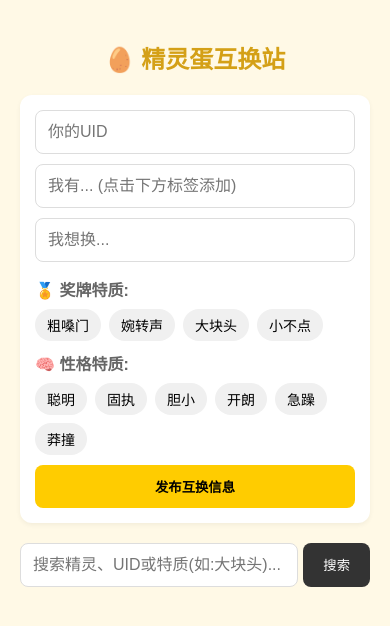
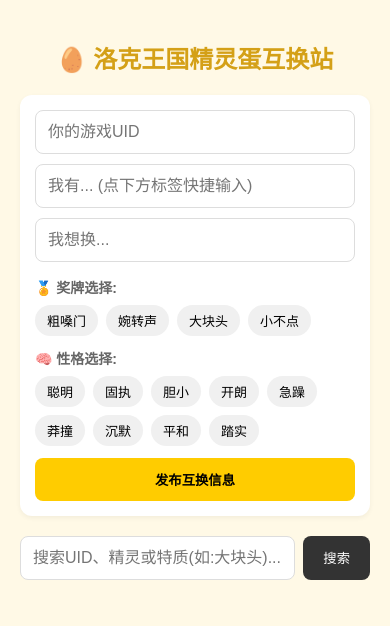
Before and after one commit to Fissure666/python--, a Flask app: page / in a window 390 px wide. Shown: the top 626 px of the page. Run offline with Flask 3, Linux system fonts and the light colour scheme; data that the repository does not hold is empty.

Commit message:
refactor: optimize mobile UI and add copy function

```diff
--- a/roco_exchange/templates/index.html
+++ b/roco_exchange/templates/index.html
@@ -9,46 +9,50 @@
         body { font-family: 'PingFang SC', 'Microsoft YaHei', sans-serif; background: var(--bg); margin: 0; padding: 20px; }
         .container { max-width: 800px; margin: auto; }
 
-        /* 📱 响应式输入组：手机自动堆叠，电脑横排 */
+        /* 📱 响应式布局：手机自动堆叠 */
         .input-group { display: flex; flex-wrap: wrap; gap: 10px; margin-bottom: 15px; }
         input { flex: 1 1 200px; padding: 12px; border: 1px solid #ddd; border-radius: 8px; font-size: 16px; }
 
-        .publish-btn { background: var(--primary); border: none; padding: 12px 25px; border-radius: 8px; cursor: pointer; font-weight: bold; width: 100%; }
+        .publish-btn { background: var(--primary); border: none; padding: 12px 25px; border-radius: 8px; cursor: pointer; font-weight: bold; width: 100%; transition: 0.3s; }
+        .publish-btn:hover { background: #e6b800; }
 
-        /* 🏷️ 标签选择区域 */
+        /* 🏷️ 标签选择 */
         .tag-box { background: white; padding: 15px; border-radius: 12px; margin-bottom: 20px; box-shadow: 0 2px 5px rgba(0,0,0,0.05); }
-        .tag-label { font-weight: bold; margin-bottom: 8px; display: block; color: #666; }
-        .tag-container { display: flex; flex-wrap: wrap; gap: 8px; margin-bottom: 10px; }
-        .tag-btn {
-            background: #f0f0f0; border: none; padding: 6px 12px; border-radius: 20px;
-            font-size: 14px; cursor: pointer; transition: 0.3s;
-        }
+        .tag-label { font-weight: bold; margin-bottom: 8px; display: block; color: #666; font-size: 14px; }
+        .tag-container { display: flex; flex-wrap: wrap; gap: 8px; margin-bottom: 12px; }
+        .tag-btn { background: #f0f0f0; border: none; padding: 6px 12px; border-radius: 20px; font-size: 13px; cursor: pointer; }
         .tag-btn:active { background: var(--primary); transform: scale(0.95); }
 
-        /* 📋 看板排版：修复文字溢出 */
+        /* 📋 互换列表卡片 */
         .trade-card {
-            background: white; padding: 15px; border-radius: 10px; margin-bottom: 10px;
+            background: white; padding: 15px; border-radius: 10px; margin-bottom: 12px;
             box-shadow: 0 2px 5px rgba(0,0,0,0.05); border-left: 5px solid var(--primary);
             word-break: break-all; line-height: 1.6;
         }
-        .trade-header { display: flex; justify-content: space-between; color: #888; font-size: 13px; margin-bottom: 5px; }
-        .pet-info { font-size: 16px; color: #333; }
-        .pet-tag { color: #ff6600; font-weight: bold; margin-right: 5px; }
+        .trade-header { display: flex; justify-content: space-between; align-items: center; margin-bottom: 8px; border-bottom: 1px dashed #eee; padding-bottom: 5px; }
+        .uid-text { color: #888; font-family: monospace; font-size: 14px; }
+
+        /* 复制按钮 */
+        .copy-btn { background: #eee; border: none; padding: 3px 10px; border-radius: 5px; font-size: 11px; cursor: pointer; margin-left: 8px; transition: 0.2s; }
+        .copy-btn.copied { background: #4CAF50; color: white; }
+
+        .pet-info { font-size: 15px; color: #333; margin: 5px 0; }
+        .label-text { color: #999; font-weight: bold; margin-right: 5px; }
     </style>
 </head>
 <body>
     <div class="container">
-        <h2 style="text-align:center; color:#d4a017;">🥚 精灵蛋互换站</h2>
+        <h2 style="text-align:center; color:#d4a017;">🥚 洛克王国精灵蛋互换站</h2>
 
         <!-- 发布表单 -->
         <form action="/post" method="POST" class="tag-box">
             <div class="input-group">
-                <input type="text" name="uid" placeholder="你的UID" required>
-                <input type="text" name="have_pet" id="have_input" placeholder="我有... (点击下方标签添加)" required>
+                <input type="text" name="uid" placeholder="你的游戏UID" required>
+                <input type="text" name="have_pet" id="have_input" placeholder="我有... (点下方标签快捷输入)" required>
                 <input type="text" name="want_pet" placeholder="我想换..." required>
             </div>
 
-            <span class="tag-label">🏅 奖牌特质:</span>
+            <span class="tag-label">🏅 奖牌选择:</span>
             <div class="tag-container">
                 <button type="button" class="tag-btn" onclick="addTag('粗嗓门')">粗嗓门</button>
                 <button type="button" class="tag-btn" onclick="addTag('婉转声')">婉转声</button>
@@ -56,7 +60,7 @@
                 <button type="button" class="tag-btn" onclick="addTag('小不点')">小不点</button>
             </div>
 
-            <span class="tag-label">🧠 性格特质:</span>
+            <span class="tag-label">🧠 性格选择:</span>
             <div class="tag-container">
                 <button type="button" class="tag-btn" onclick="addTag('聪明')">聪明</button>
                 <button type="button" class="tag-btn" onclick="addTag('固执')">固执</button>
@@ -64,34 +68,59 @@
                 <button type="button" class="tag-btn" onclick="addTag('开朗')">开朗</button>
                 <button type="button" class="tag-btn" onclick="addTag('急躁')">急躁</button>
                 <button type="button" class="tag-btn" onclick="addTag('莽撞')">莽撞</button>
+                <button type="button" class="tag-btn" onclick="addTag('沉默')">沉默</button>
+                <button type="button" class="tag-btn" onclick="addTag('平和')">平和</button>
+                <button type="button" class="tag-btn" onclick="addTag('踏实')">踏实</button>
             </div>
 
             <button type="submit" class="publish-btn">发布互换信息</button>
         </form>
 
-        <!-- 搜索框 -->
-        <form action="/" method="GET" style="display:flex; gap:5px; margin-bottom:20px;">
-            <input type="text" name="search" placeholder="搜索精灵、UID或特质(如:大块头)...">
-            <button type="submit" style="background:#333; color:white; border:none; border-radius:8px; padding:0 20px;">搜索</button>
+        <!-- 搜索功能 -->
+        <form action="/" method="GET" style="display:flex; gap:8px; margin-bottom:20px;">
+            <input type="text" name="search" placeholder="搜索UID、精灵或特质(如:大块头)..." style="flex:1;">
+            <button type="submit" style="background:#333; color:white; border:none; border-radius:8px; padding:0 20px; cursor:pointer;">搜索</button>
         </form>
 
-        <!-- 互换列表 -->
+        <!-- 实时互换看板 -->
         <div id="board">
             {% for trade in trades %}
             <div class="trade-card">
-                <div class="trade-header"><span>UID: {{ trade.uid }}</span></div>
-                <div class="pet-info"><strong>我有：</strong>{{ trade.have_pet }}</div>
-                <div class="pet-info"><strong>想换：</strong>{{ trade.want_pet }}</div>
+                <div class="trade-header">
+                    <span>
+                        <span class="label-text">UID:</span>
+                        <span class="uid-text">{{ trade.uid }}</span>
+                        <button type="button" class="copy-btn" onclick="copyUID(this, '{{ trade.uid }}')">复制</button>
+                    </span>
+                </div>
+                <div class="pet-info"><span class="label-text">我有:</span> {{ trade.have_pet }}</div>
+                <div class="pet-info"><span class="label-text">想换:</span> {{ trade.want_pet }}</div>
             </div>
             {% endfor %}
         </div>
     </div>
 
     <script>
+        // 快捷添加标签
         function addTag(tagName) {
             const input = document.getElementById('have_input');
-            // 自动添加空格隔开标签
             input.value += (input.value ? " " : "") + tagName;
+            input.focus();
+        }
+
+        // 一键复制UID
+        function copyUID(btn, uid) {
+            navigator.clipboard.writeText(uid).then(() => {
+                const originalText = btn.innerText;
+                btn.innerText = "已复制";
+                btn.classList.add('copied');
+                setTimeout(() => {
+                    btn.innerText = originalText;
+                    btn.classList.remove('copied');
+                }, 1500);
+            }).catch(err => {
+                alert("复制失败，请手动长按UID选择复制");
+            });
         }
     </script>
 </body>
```
